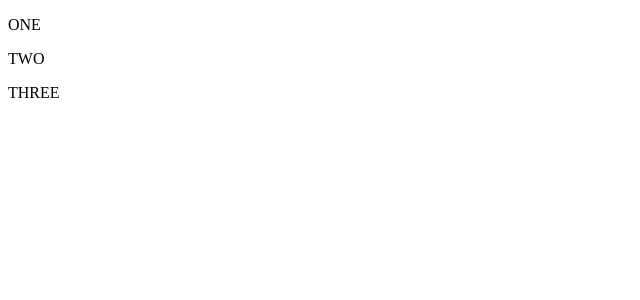
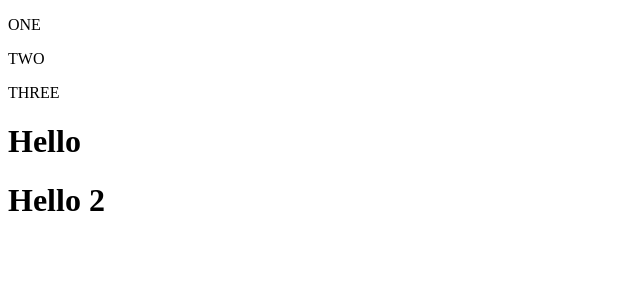
Before and after one commit to acarbasak4/first-react-app, a React (Create React App) app in the folder myapp/: page / in a window 1280 px wide. Shown: the top 300 px of the page, without its empty margins (0-640 px from the left). Built offline with nearby package versions, Linux system fonts and the light colour scheme.

Commit message:
React Fragments

```diff
--- a/myapp/src/App.js
+++ b/myapp/src/App.js
@@ -1,7 +1,6 @@
 import React, { Component } from "react";
-import One from './One';
-import {Two, Three} from './Two';
-
+import One from "./One";
+import { Two, Three } from "./Two";
 
 // function App() {
 //   return (
@@ -63,22 +62,20 @@ import {Two, Three} from './Two';
 class App extends Component {
   constructor(props) {
     super(props);
-    this.state = {
-
-    };
+    this.state = {};
   }
 
+  render() {
+    return (
+      <React.Fragment>
+        <One></One>
+        <Two></Two>
+        <Three></Three>
 
-  render() {
-      return (
-        <div>
-      <One></One>
-      <Two></Two>
-      <Three></Three>
-
-
-        </div>
-      )
+        <h1>Hello</h1>
+        <h1>Hello 2</h1>
+      </React.Fragment>
+    );
   }
 }
 
```
Also changed, not shown: 1 other file (tests, documents, lock files or other folders).
